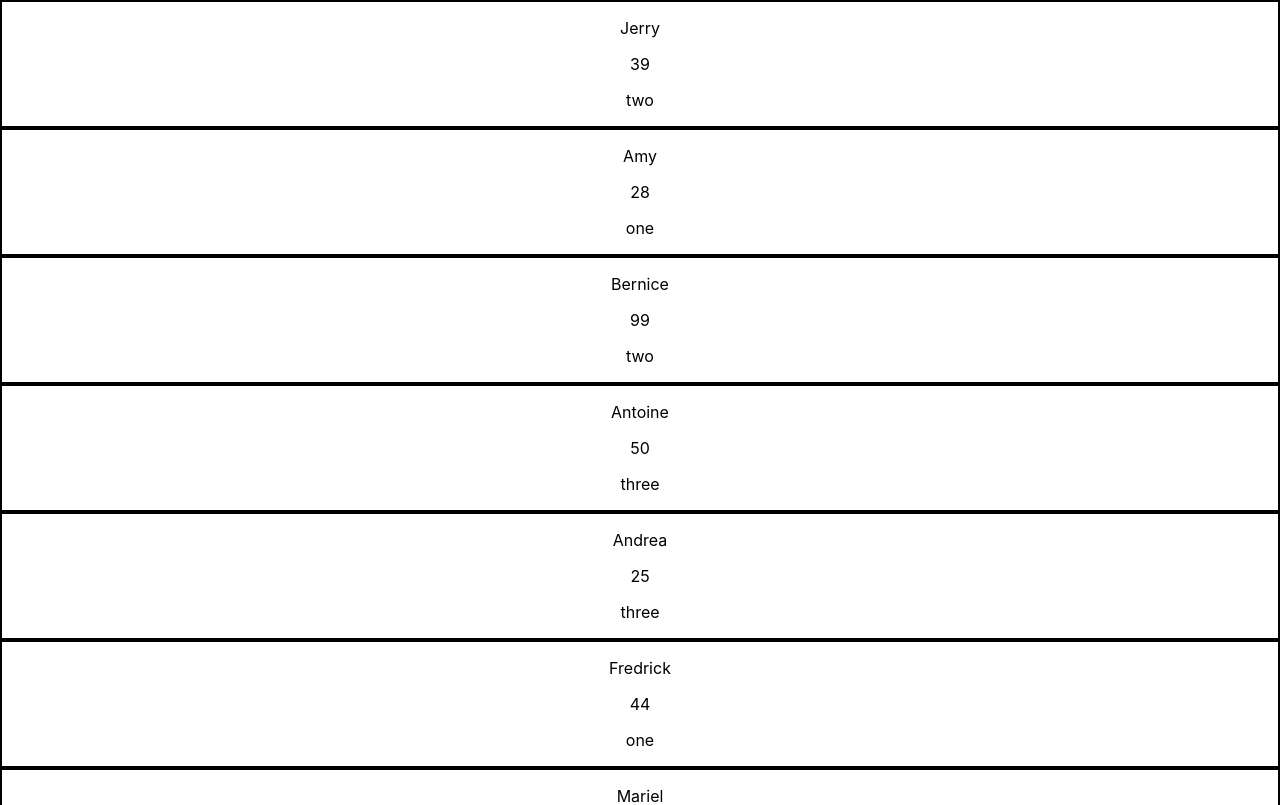
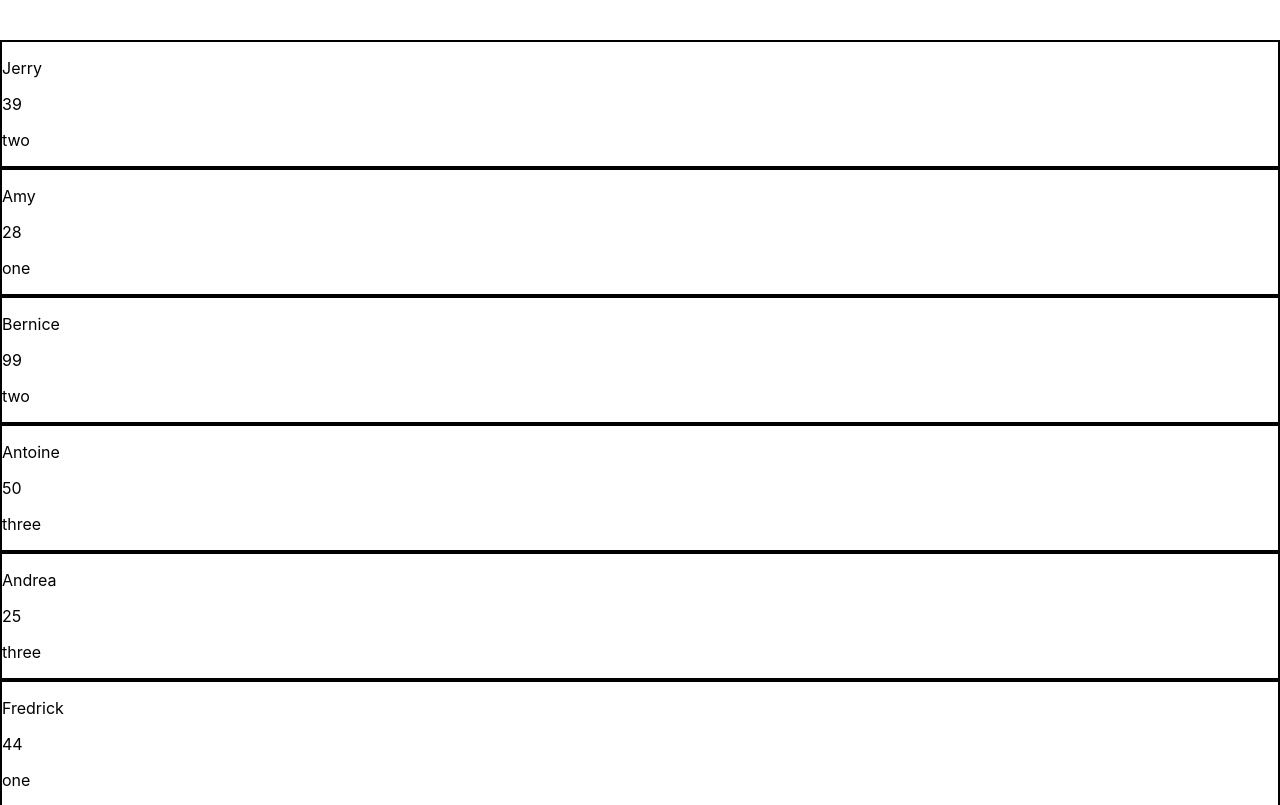
Before and after one commit to dlousa92/forcepointchallenge, a React (Create React App) app: page / in a window 1280 px wide. Shown: the top 805 px of the page. Built offline with nearby package versions, Linux system fonts and the light colour scheme; what react-router-redux would draw is missing.

Commit message:
delete css provided by create react app

```diff
--- a/src/components/Main/Main.css
+++ b/src/components/Main/Main.css
@@ -1,32 +1,3 @@
-.App {
-  text-align: center;
+.main {
+  margin-top: 5vh;
 }
-
-.App-logo {
-  animation: App-logo-spin infinite 20s linear;
-  height: 40vmin;
-}
-
-.App-header {
-  background-color: #282c34;
-  min-height: 100vh;
-  display: flex;
-  flex-direction: column;
-  align-items: center;
-  justify-content: center;
-  font-size: calc(10px + 2vmin);
-  color: white;
-}
-
-.App-link {
-  color: #61dafb;
-}
-
-@keyframes App-logo-spin {
-  from {
-    transform: rotate(0deg);
-  }
-  to {
-    transform: rotate(360deg);
-  }
-}
--- a/src/components/Main/Main.js
+++ b/src/components/Main/Main.js
@@ -6,7 +6,7 @@
 class Main extends Component {
   render () {
     return (
-      <div className='App'>
+      <div className='main'>
         <Grid {...this.props} />
       </div>
     )
```
